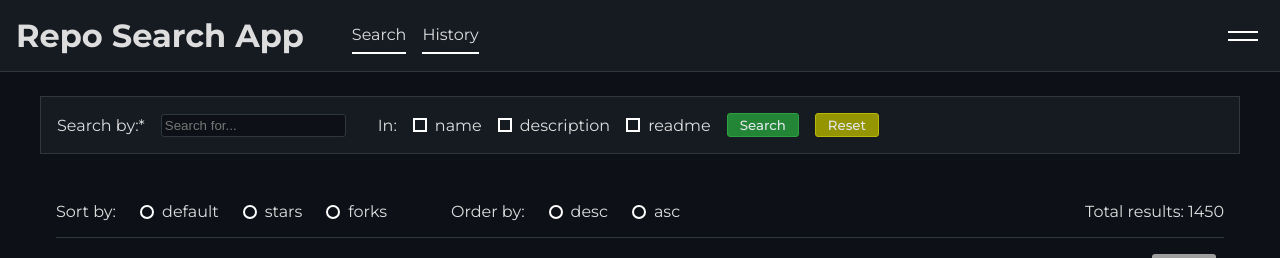
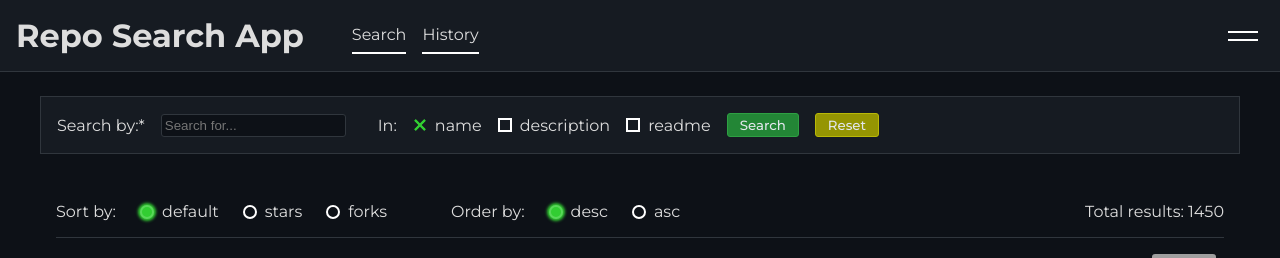
Before and after one commit to Bazsa241/repo-search-app, a React (Create React App) app: page / in a window 1280 px wide. Shown: the top 258 px of the page. Built offline with nearby package versions, Linux system fonts and the light colour scheme; grey boxes are pictures that could not be loaded.

Commit message:
sorting reducer

```diff
--- a/src/actions/actionTypes.js
+++ b/src/actions/actionTypes.js
@@ -1,2 +1,10 @@
 export const REFRESH = "refresh"
 export const INIT = "init"
+export const NAME = "name"
+export const README = "readme"
+export const DESCRIPTION = "description"
+export const DEFAULT = "default"
+export const STARS = "stars"
+export const FORKS = "forks"
+export const DESC = "desc"
+export const ASC = "asc"
--- a/src/actions/actions.js
+++ b/src/actions/actions.js
@@ -10,3 +10,15 @@ export const refresh = (input) => ({
 export const init = () => ({
   type: actions.INIT
 })
+
+export const check = (type) => ({
+  type: type,
+})
+
+export const sortBy = (type) => ({
+  type: type
+})
+
+export const orderBy = (type) => ({
+  type: type
+})
--- a/src/components/CheckBox.js
+++ b/src/components/CheckBox.js
@@ -1,12 +1,12 @@
 import styled from "styled-components"
-import {useState} from "react"
+import { useDispatch } from "react-redux"
+import {check} from "../actions/actions"
 
-const CheckBox = ({label}) => {
+const CheckBox = ({label, value, action}) => {
 
-  const [isChecked, setIsChecked] = useState(false)
-
+  const dispatch = useDispatch()
   const checking = () => {
-    setIsChecked(!isChecked)
+    dispatch(check(action))
   }
 
   return (
@@ -14,7 +14,7 @@ const CheckBox = ({label}) => {
       <input type="checkbox"
              name={label}
              id={label}
-             checked={isChecked}
+             checked={value}
              onChange={checking}
       />
       <label htmlFor={label}>
--- a/src/components/RadioBtn.js
+++ b/src/components/RadioBtn.js
@@ -1,15 +1,20 @@
 import styled from "styled-components"
-import {useState} from "react"
+import { useDispatch } from "react-redux"
 
-const RadioBtn = ({label}) => {
+const RadioBtn = ({label, value, actionType, action}) => {
 
-  const [checked, setChecked] = useState(false)
+  const dispatch = useDispatch()
+  const onChangeHandler = () => {
+    dispatch(action(actionType))
+  }
+
+  const checked = value === label || ( value === "" && label === "default" )
 
   return (
     <Radio>
-      <input type="radio" id="" checked={checked}/>
-      <label htmlFor={label} onClick={() => setChecked(!checked)}></label>
-      <p onClick={() => setChecked(!checked)}>{label}</p>
+      <input type="radio" checked={checked} onChange={onChangeHandler}/>
+      <label htmlFor={label} onClick={onChangeHandler}></label>
+      <p onClick={onChangeHandler}>{label}</p>
     </Radio>
   )
 }
--- a/src/components/SearchBar.js
+++ b/src/components/SearchBar.js
@@ -2,12 +2,17 @@ import styled, {css} from "styled-components"
 import CheckBox from "./CheckBox"
 import { useSelector, useDispatch } from "react-redux"
 import { refresh, init } from "../actions/actions"
+import * as actions from "../actions/actionTypes"
 
 const SearchBar = () => {
 
   const dispatch = useDispatch()
-  const input = useSelector(state => state)
-  console.log(input);
+  const input = useSelector(state => state.searchInput)
+  const name = useSelector(state => state.checkBoxes.name)
+  const readme = useSelector(state => state.checkBoxes.readme)
+  const description = useSelector(state => state.checkBoxes.description)
+  const state = useSelector(state => state)
+  console.log(state);
 
   return (
     <SearchContent>
@@ -18,9 +23,18 @@ const SearchBar = () => {
              onChange={(e) => dispatch(refresh(e.target.value))}
       />
       <label>In: </label>
-      <CheckBox label="name"/>
-      <CheckBox label="description"/>
-      <CheckBox label="readme"/>
+      <CheckBox label="name"
+                action={actions.NAME}
+                value={name}
+      />
+      <CheckBox label="description"
+                action={actions.DESCRIPTION}
+                value={description}
+      />
+      <CheckBox label="readme"
+                action={actions.README}
+                value={readme}
+      />
       <Button>Search</Button>
       <Button yellow onClick={() => dispatch(init())}>Reset</Button>
     </SearchContent>
--- a/src/components/SearchResult.js
+++ b/src/components/SearchResult.js
@@ -1,22 +1,32 @@
 import styled from "styled-components"
 import RadioBtn from "./RadioBtn"
 import Repo from "./Repo"
+import * as actions from "../actions/actionTypes"
+import { useSelector } from "react-redux"
+import { sortBy, orderBy } from "../actions/actions"
+
+
 
 
 const SearchResult = () => {
+
+  const order = useSelector(state => state.sorting.order)
+  const sort = useSelector(state => state.sorting.sort)
+
   return (
     <ResultContainer>
       <div className="sort">
         <div className="sort-by">
           <p>Sort by: </p>
-          <RadioBtn label="default"/>
-          <RadioBtn label="stars"/>
-          <RadioBtn label="forks"/>
+          <RadioBtn label="default" value={sort} actionType={actions.DEFAULT}
+          action={sortBy}/>
+          <RadioBtn label="stars" value={sort} actionType={actions.STARS} action={sortBy}/>
+          <RadioBtn label="forks" value={sort} actionType={actions.FORKS} action={sortBy}/>
         </div>
         <div className="order-by">
           <p>Order by: </p>
-          <RadioBtn label="desc"/>
-          <RadioBtn label="asc"/>
+          <RadioBtn label="desc" value={order} actionType={actions.DESC} action={orderBy}/>
+          <RadioBtn label="asc" value={order} actionType={actions.ASC} action={orderBy}/>
         </div>
         <div className="total">
           <p>Total results: 1450</p>
--- a/src/index.js
+++ b/src/index.js
@@ -5,10 +5,10 @@ import App from './App';
 import reportWebVitals from './reportWebVitals';
 import { createStore } from "redux"
 import { Provider } from "react-redux"
-import searchInput from "./reducers/searchInput"
+import allreducers from "./reducers"
 
 const store = createStore(
-  searchInput,
+  allreducers,
   window.__REDUX_DEVTOOLS_EXTENSION__ && window.__REDUX_DEVTOOLS_EXTENSION__()
 )
 ReactDOM.render(
--- /dev/null
+++ b/src/reducers/checkBoxes.js
@@ -0,0 +1,37 @@
+import * as actions from "../actions/actionTypes"
+
+const init = {
+  name: "in:name",
+  readme: "",
+  description: ""
+}
+
+const checkBoxes = (state = init, action) => {
+  switch(action.type) {
+    case actions.NAME:
+      return {
+        ...state,
+        name: state.name ? "" : "in:name"
+      }
+    case actions.README:
+      return {
+        ...state,
+        readme: state.readme ? "" : "in:readme"
+      }
+    case actions.DESCRIPTION:
+      return {
+        ...state,
+        description: state.description ? "" : "in:description"
+      }
+    case actions.INIT:
+      return {
+        name: "in:name",
+        readme: "",
+        description: ""
+      }
+    default:
+      return state
+  }
+}
+
+export default checkBoxes
--- /dev/null
+++ b/src/reducers/index.js
@@ -0,0 +1,12 @@
+import checkBoxes from "./checkBoxes"
+import searchInput from "./searchInput"
+import sorting from "./sorting"
+import { combineReducers } from "redux"
+
+const allreducers = combineReducers({
+  checkBoxes,
+  searchInput,
+  sorting
+})
+
+export default allreducers
--- /dev/null
+++ b/src/reducers/sorting.js
@@ -0,0 +1,45 @@
+import * as actions from "../actions/actionTypes"
+
+const init = {
+  sort: "",
+  order: "desc",
+}
+
+const sorting = (state = init, action) => {
+  switch(action.type) {
+    case actions.DEFAULT:
+      return {
+        ...state,
+        sort: ""
+      }
+    case actions.STARS:
+      return {
+        ...state,
+        sort: "stars"
+      }
+    case actions.FORKS:
+      return {
+        ...state,
+        sort: "forks"
+      }
+    case actions.DESC:
+      return {
+        ...state,
+        order: "desc"
+      }
+    case actions.ASC:
+      return {
+        ...state,
+        order: "asc"
+      }
+    case actions.INIT:
+      return {
+        sort: "",
+        order: "desc"
+      }
+    default:
+      return state
+  }
+}
+
+export default sorting
```
